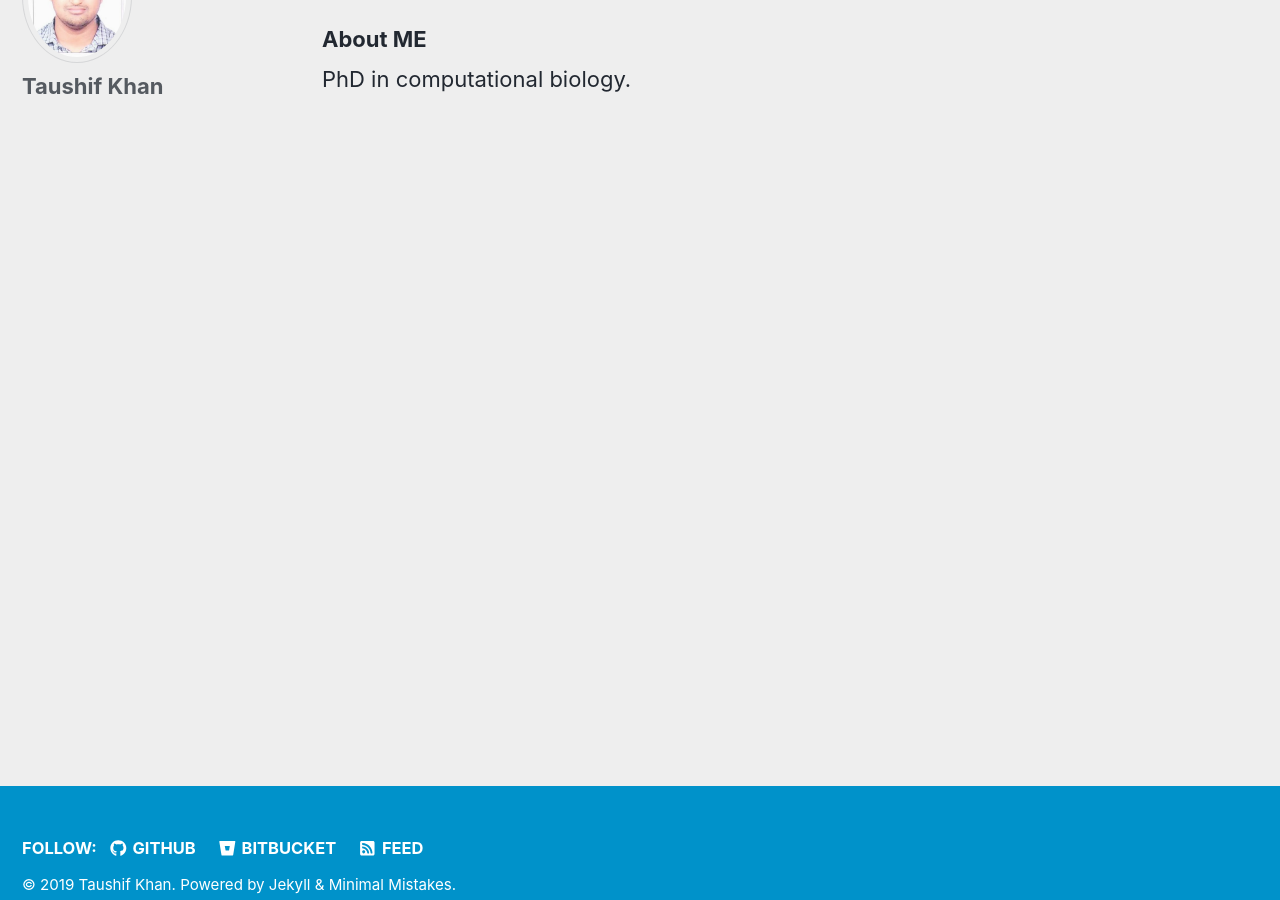
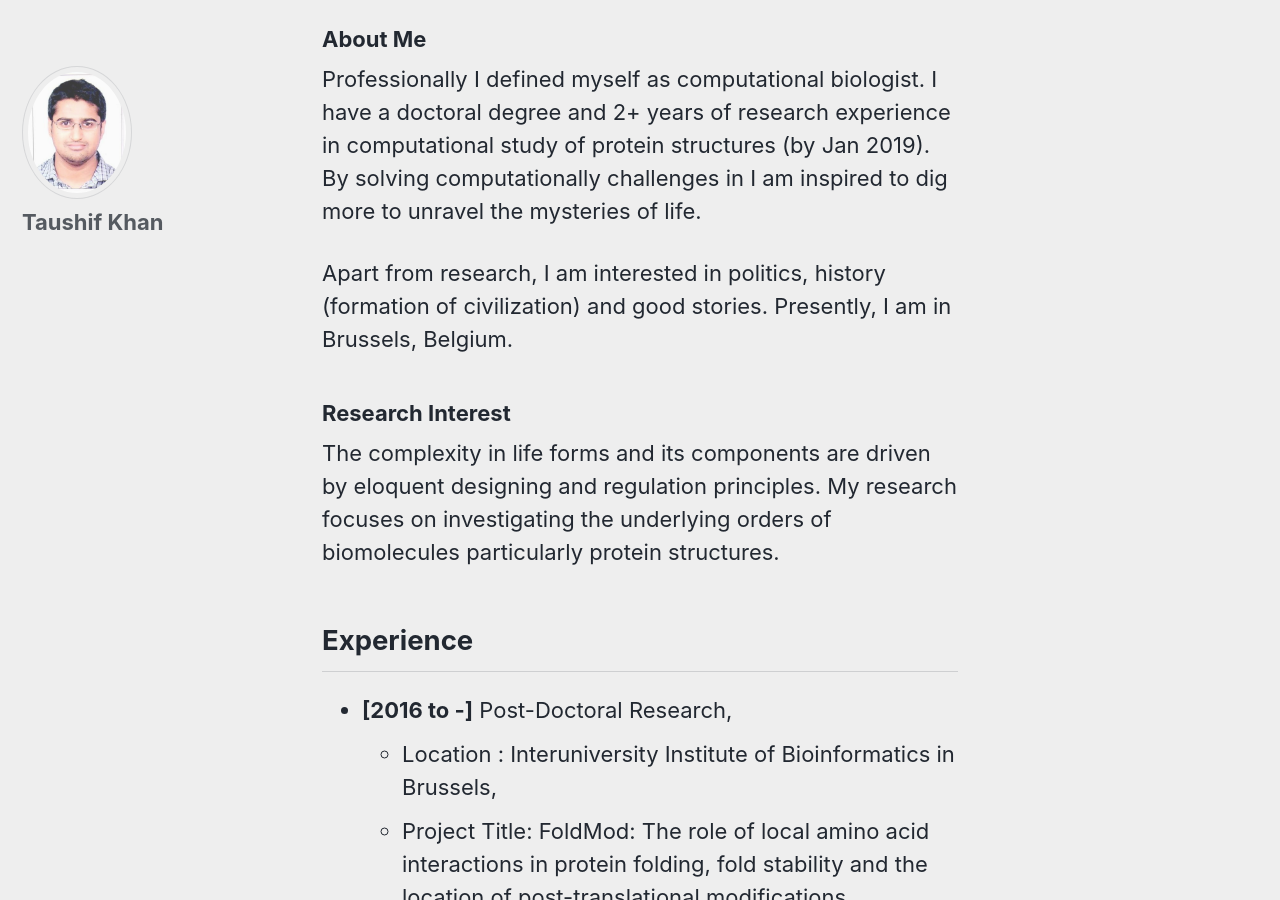
Before and after one commit to taushifkhan/taushifkhan.github.io, a Jekyll site: the page built from _pages/about.md, in a window 1280 px wide and 900 px high, scrolled down 679 px. Built offline with Jekyll 4.4.1, drawn with Linux system fonts in a browser that asks for light colours; cached includes are drawn as plain includes; nearby versions of some CDN libraries; some of the changed text lies outside the part shown.

Commit message:
about confg

```diff
--- a/_pages/about.md
+++ b/_pages/about.md
@@ -9,6 +9,36 @@ author:
   avatar           : "/assets/images/taushif_cv.jpg"
 ---
 
-### About ME
+### About Me
+Professionally I defined myself as computational biologist. I have a doctoral degree and 2+
+years of research experience in computational study of protein structures (by Jan 2019).
+By solving computationally challenges in I am inspired to dig more to unravel the mysteries
+of life.
 
-PhD in computational biology.
+Apart from research, I am interested in politics, history (formation of civilization) and good stories.
+Presently, I am in Brussels, Belgium.
+
+
+###  Research Interest
+
+The complexity in life forms and its components are driven by eloquent designing and
+regulation principles. My research focuses on investigating the underlying orders of
+biomolecules particularly protein structures.
+
+## Experience
+
+*   **[2016 to -]** Post-Doctoral Research,
+    *  Location : Interuniversity Institute of Bioinformatics in Brussels,
+    *  Project Title: FoldMod: The role of local amino acid interactions in protein folding,
+    fold stability and the location of post-translational modifications.
+
+* **[2010 to 2016]** Doctoral Research
+    * Location : Jawaharlal Nehru University
+    * Thesis: "Understanding variation in Protein Topology Using Structure & Simulation"
+    * Advisor Prof. Indira Ghosh, SCIS, JNU).
+    * **Key Points**
+    􏰂   * Development of topology representation for protein 3-Dimensional structure.
+    􏰂   * Development of protein topology visualization and topology database server
+    􏰂   * Identifying "Emergent structure modularity" in protein topology
+    􏰂   * Addressing the relationship between protein folding kinetics with
+        structure topological preference using struture based models and simulation.
```
